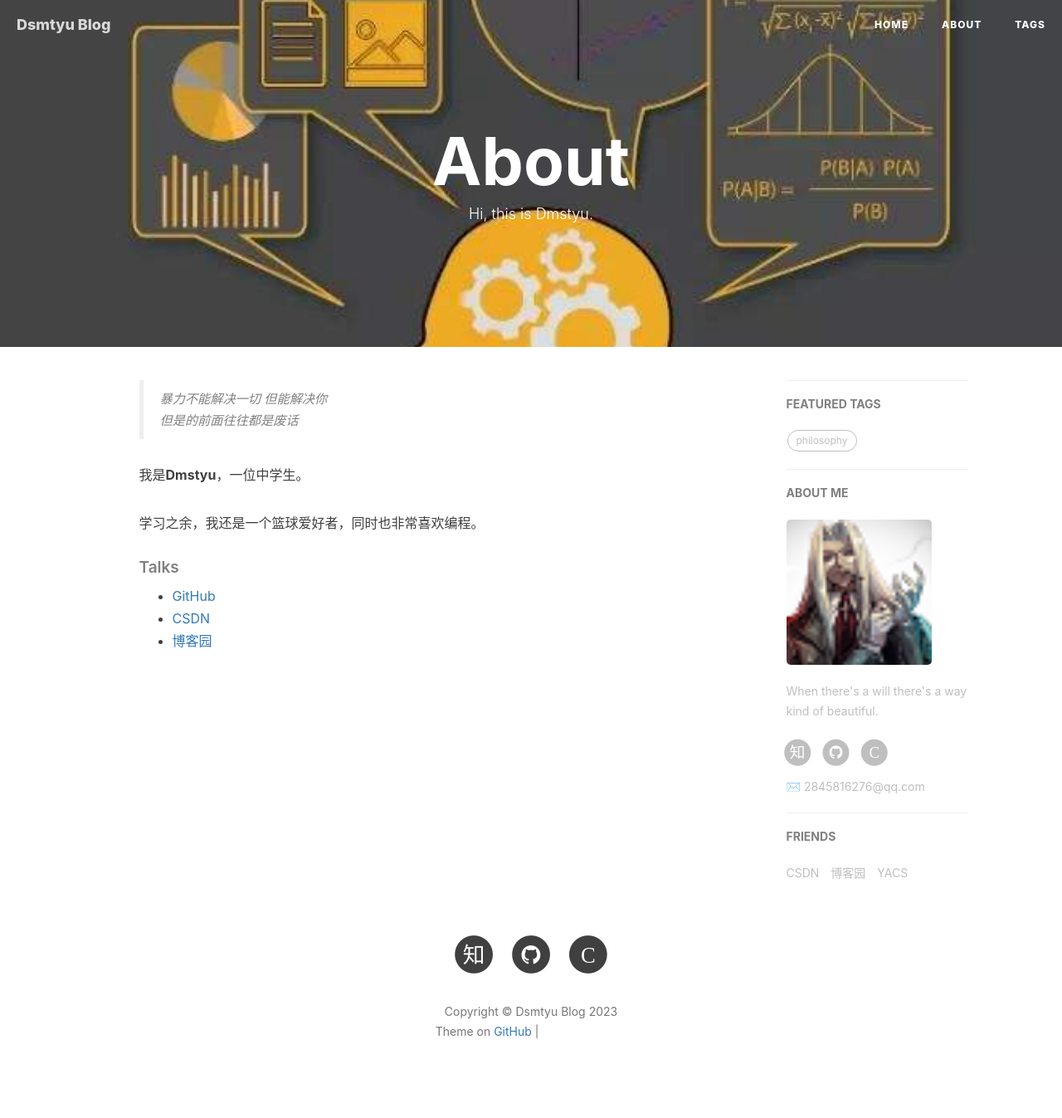
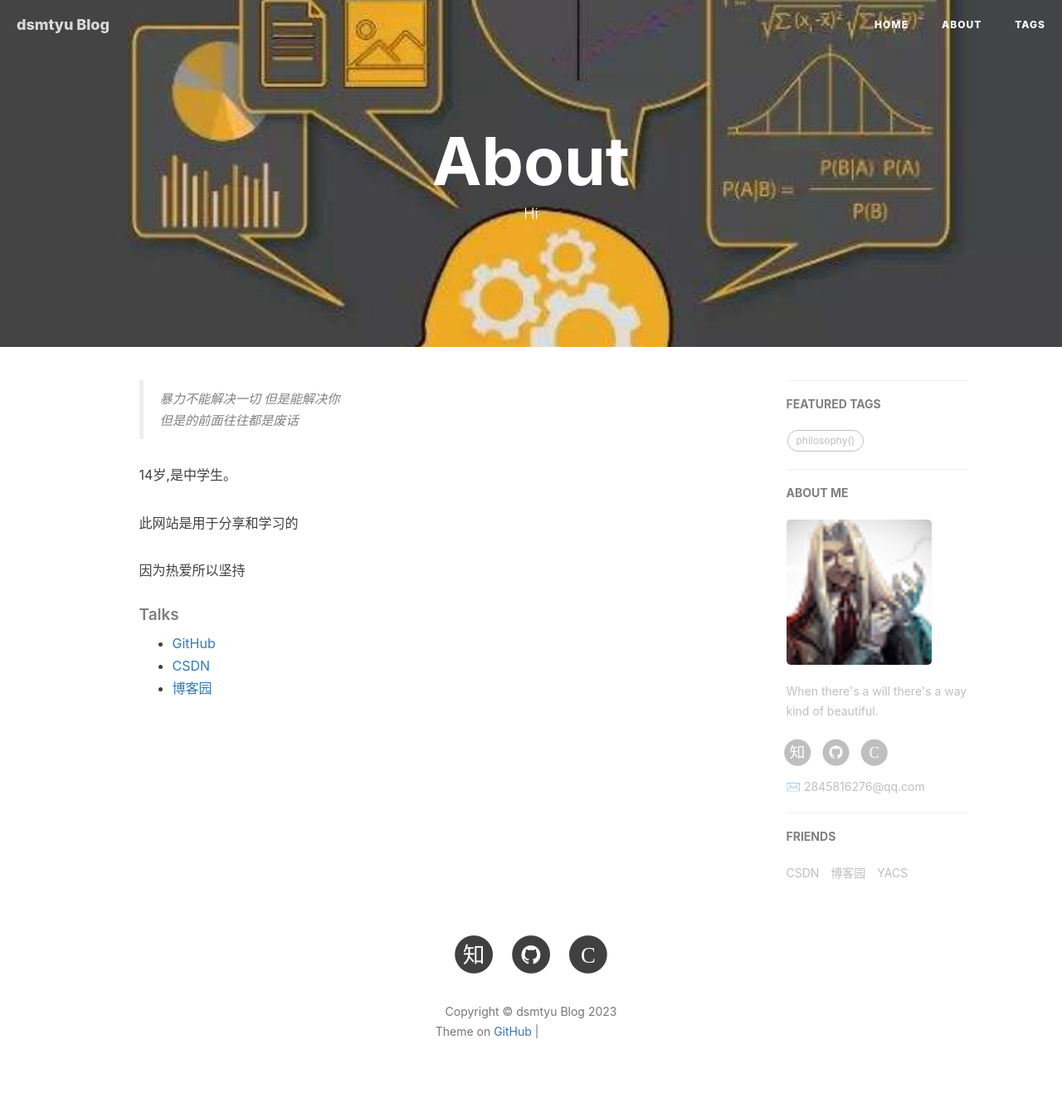
Before and after one commit to Dsmtyu/Dsmtyu.github.io, a Jekyll site: the page built from about.html, in a window 1280 px wide. Shown: the whole page at 83% size. Built offline with Jekyll 4.4.1, drawn with Linux system fonts in a browser that asks for light colours; nearby versions of some CDN libraries; comment, search, counter and statistics services are not loaded; grey boxes are pictures that could not be loaded.

Commit message:
修改前端和文章

```diff
--- a/_config.yml
+++ b/_config.yml
@@ -1,13 +1,13 @@
 # Site settings
-title: Dsmtyu Blog
-SEOTitle: 吴的博客 | Dsmtyu Blog
+title: dsmtyu Blog
+SEOTitle: 吴的博客 | dsmtyu Blog
 header-img: img/post-bg-rwd.jpg
 email: 2845816276@qq.com
-description: "认真你就输了！"
-keyword: "Dsmtyu, Dsmtyu Blog, 吴的博客, AW"
-url: "https://Dsmtyu.github.io/"          # your host, for absolute URL
+description: "Never forget why you start."
+keyword: "dsmtyu, blog"
+url: "https://dsmtyu.github.io/"          # your host, for absolute URL
 baseurl: ""      # for example, '/blog' if your blog hosted on 'host/blog'
-github_repo: "https://github.com/Dsmtyu/Dsmtyu.github.io.git" # you code repository
+github_repo: "https://github.com/dsmtyu/dsmtyu.github.io.git" # you code repository
 
 # Sidebar settings
 sidebar: true                           # whether or not using Sidebar.
@@ -65,9 +65,9 @@
   enable: true    #是否开启Gitalk评论
   clientID: 2467af9288ab06dd0f5e                            #生成的clientID
   clientSecret: 8a91ebac9fcad062293594a0d71596d4076b913a    #生成的clientSecret
-  repo:  Dsmtyu.github.io    #仓库名称
-  owner: Dsmtyu    #github用户名
-  admin: Dsmtyu
+  repo:  dsmtyu.github.io    #仓库名称
+  owner: dsmtyu    #github用户名
+  admin: dsmtyu
   distractionFreeMode: true #是否启用类似FB的阴影遮罩
 
 
--- a/about.html
+++ b/about.html
@@ -1,7 +1,7 @@
 ---
 layout: page
 title: "About"
-description: "Hi, this is Dmstyu."
+description: "Hi"
 header-img: "img/post-bg-rwd.jpg"
 ---
 
@@ -15,14 +15,14 @@
 <div class="zh post-container">
 
     <!--copied from markdown -->
-    <blockquote><p>暴力不能解决一切 但能解决你<br>
+    <blockquote><p>暴力不能解决一切 但是能解决你<br>
     但是的前面往往都是废话</p></blockquote>
 
-    <p>我是<strong>Dmstyu</strong>，一位中学生。</p>
+    <p>14岁,是中学生。</p>
 
-    <p>学习之余，我还是一个篮球爱好者，同时也非常喜欢编程。</p>
+    <p>此网站是用于分享和学习的</p>
 
-    <p></p>
+    <p>因为热爱所以坚持</p>
 
     <h5>Talks</h5>
 
```
Also changed, not shown: _posts/2021-12-12-哲学香蕉君.md (+1 -1 lines), _posts/2022-01-15-更衣室大战.md (+1 -1 lines), package.json (+4 -4 lines), pwa/manifest.json.
